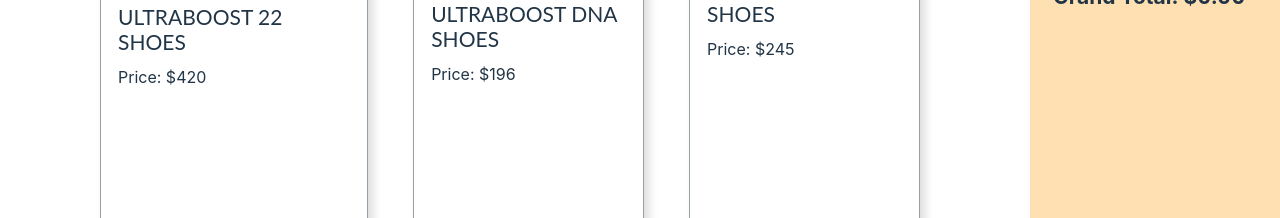
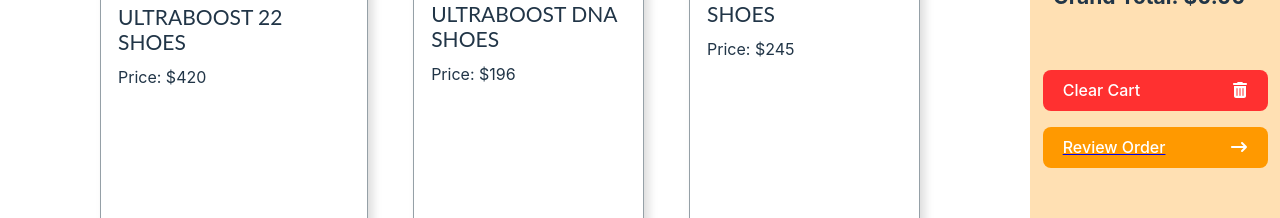
Before and after one commit to aminul-islam01/ema-john-by-react, a React (Vite) app: page / in a window 1280 px wide. Shown: the part 382-600 px from the top of the page. Built offline with nearby package versions, Linux system fonts and the light colour scheme.

Commit message:
add clear cart function

```diff
--- a/src/Components/Cart/Cart.css
+++ b/src/Components/Cart/Cart.css
@@ -26,3 +26,25 @@
     font-size: 21px;
     padding-bottom: 57px;
 }
+.btn-clear {
+    width: 90%;
+    display: block;
+    margin: 0 auto;
+    color: #fff;
+    background: #FF3030;
+    display: flex;
+    justify-content: space-between;
+    align-items: center;
+    margin-bottom: 16px;
+}
+
+.btn-common {
+    width: 90%;
+    display: block;
+    margin: 0 auto;
+    color: #fff;
+    background: #FF9900;
+    display: flex;
+    justify-content: space-between;
+    align-items: center;
+}
--- a/src/Components/Cart/Cart.jsx
+++ b/src/Components/Cart/Cart.jsx
@@ -1,6 +1,9 @@
 import React from 'react';
 import './Cart.css'
-const Cart = ({cart}) => {
+import { FontAwesomeIcon } from '@fortawesome/react-fontawesome'
+import { faTrashAlt } from '@fortawesome/free-solid-svg-icons'
+
+const Cart = ({cart, handleClearCart, children}) => {
     // console.log(cart)
     let totalPrice = 0;
     let totalShipping = 0;
@@ -20,6 +23,10 @@
             <p>Total Shipping Charge: ${totalShipping}</p>
             <p>Tax: ${tax.toFixed(2)}</p>
             <h6>Grand Total: ${grandTotal.toFixed(2)}</h6>
+            <button className='btn-clear' onClick={handleClearCart}>Clear Cart
+            <FontAwesomeIcon icon={faTrashAlt} />
+            </button>
+            {children}
         </div>
     );
 };
--- /dev/null
+++ b/src/Components/Checkout/Checkout.jsx
@@ -0,0 +1,11 @@
+import React from 'react';
+
+const Checkout = () => {
+    return (
+        <div>
+            <h2>well come to checkout page!!!</h2>
+        </div>
+    );
+};
+
+export default Checkout;
--- a/src/Components/Orders/Orders.jsx
+++ b/src/Components/Orders/Orders.jsx
@@ -1,9 +1,11 @@
 import React, { useState } from 'react';
 import Cart from '../Cart/Cart';
-import { useLoaderData } from 'react-router-dom';
+import { Link, useLoaderData } from 'react-router-dom';
 import './Order.css'
 import ReviewItems from '../ReviewItems/ReviewItems';
-import { removeFromDb } from '../../utilities/fakedb';
+import { deleteShoppingCart, removeFromDb } from '../../utilities/fakedb';
+import { FontAwesomeIcon } from '@fortawesome/react-fontawesome'
+import { faCreditCard } from '@fortawesome/free-solid-svg-icons'
 
 const Orders = () => {
     const savedCart = useLoaderData();
@@ -12,6 +14,11 @@
         const remaining = cart.filter(product => product.id !== id);
         setCart(remaining);
         removeFromDb(id);
+    }
+
+    const handleClearCart = () => {
+        setCart([]);
+        deleteShoppingCart();
     }
 
     return (
@@ -24,7 +31,15 @@
                 </ReviewItems>)}
             </div>
             <div>
-            <Cart cart={cart}></Cart>
+            <Cart
+            cart={cart}
+            handleClearCart={handleClearCart}>
+                <Link to="/checkout">
+                    <button className='btn-common'>Proceed Checkout
+                    <FontAwesomeIcon icon={faCreditCard} />
+                    </button>
+                </Link>
+            </Cart>
             </div>
         </div>
     );
--- a/src/Components/Shop/Shop.jsx
+++ b/src/Components/Shop/Shop.jsx
@@ -1,8 +1,11 @@
 import React, { useEffect, useState } from 'react';
-import { addToDb, getShoppingCart } from '../../utilities/fakedb';
+import { addToDb, deleteShoppingCart, getShoppingCart } from '../../utilities/fakedb';
 import Cart from '../Cart/Cart';
 import Product from '../Product/Product';
 import './Shop.css'
+import { Link } from 'react-router-dom';
+import { FontAwesomeIcon } from '@fortawesome/react-fontawesome'
+import { faArrowRightLong } from '@fortawesome/free-solid-svg-icons'
 
 const Shop = () => {
     const [products, setProducts] = useState([]);
@@ -54,6 +57,11 @@
         addToDb(product.id);
     }
 
+    const handleClearCart = () => {
+        setCart("");
+        deleteShoppingCart();
+    }
+
 
     return (
         <div className='shop-container'>
@@ -65,7 +73,15 @@
                 </Product>)}
             </div>
             <div className='card-container'>
-                <Cart cart={cart}></Cart>
+                <Cart
+                cart={cart}
+                handleClearCart={handleClearCart}>
+                    <Link to="/orders">
+                        <button className='btn-common'>Review Order
+                        <FontAwesomeIcon icon={faArrowRightLong} />
+                        </button>
+                    </Link>
+                </Cart>
             </div>
         </div>
     );
--- a/src/main.jsx
+++ b/src/main.jsx
@@ -11,6 +11,7 @@
 import Inventory from './Components/Inventory/Inventory';
 import Login from './Components/Login/Login';
 import cartProductsLoader from './CartProductsLoader/cartProductsLoader';
+import Checkout from './Components/Checkout/Checkout';
 
 const router = createBrowserRouter([
   {
@@ -31,6 +32,10 @@
         element: <Inventory></Inventory>
       },
       {
+        path: "/checkout",
+        element: <Checkout></Checkout>
+      },
+      {
         path: "/login",
         element: <Login></Login>
       }
```
